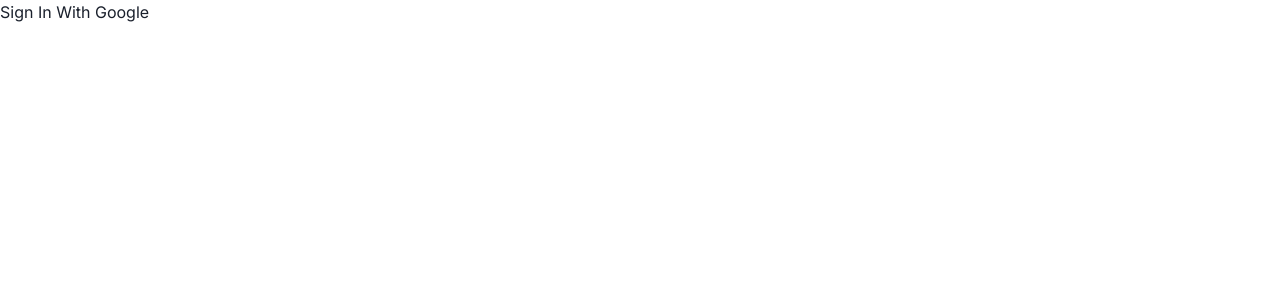
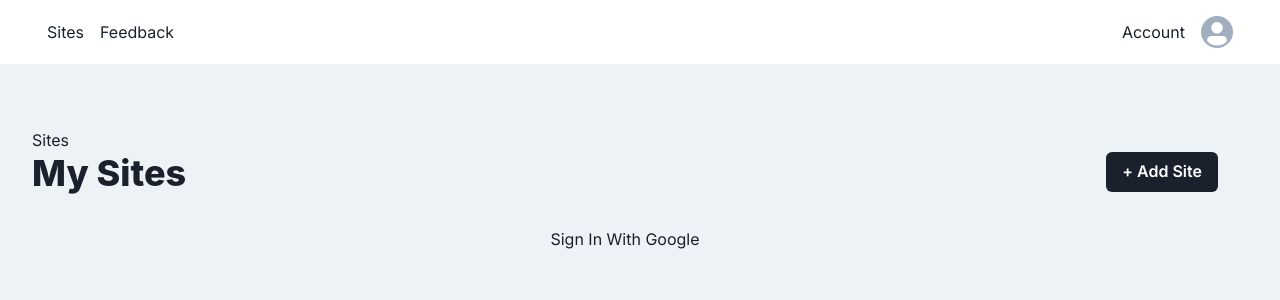
Before and after one commit to ryanyogan/dodobird, a Next.js app: page / in a window 1280 px wide. Shown: the top 300 px of the page. Built offline with nearby package versions, Linux system fonts and the light colour scheme; no server answers.

Commit message:
dashboard shell

```diff
--- /dev/null
+++ b/components/DashboardShell.tsx
@@ -0,0 +1,70 @@
+import {
+  Avatar,
+  Box,
+  Breadcrumb,
+  BreadcrumbItem,
+  BreadcrumbLink,
+  Button,
+  Flex,
+  Heading,
+  Link,
+} from "@chakra-ui/react";
+import { useAuth } from "lib/auth";
+import React from "react";
+
+export default function DashboardShell({
+  children,
+}: {
+  children: React.ReactNode;
+}) {
+  const { user } = useAuth();
+
+  return (
+    <Box backgroundColor="gray.100" h="100vh">
+      <Flex backgroundColor="white" mb={16} w="full">
+        <Flex
+          alignItems="center"
+          justifyContent="space-between"
+          pt={4}
+          pb={4}
+          maxW="1250px"
+          margin="0 auto"
+          w="full"
+          px={8}
+        >
+          <Flex>
+            <Link mr={4}>Sites</Link>
+            <Link>Feedback</Link>
+          </Flex>
+          <Flex justifyContent="center" alignItems="center">
+            <Link mr={4}>Account</Link>
+            <Avatar size="sm" src={user?.photoURL} />
+          </Flex>
+        </Flex>
+      </Flex>
+      <Flex margin="0" direction="column" maxW="1250px" px={8}>
+        <Breadcrumb>
+          <BreadcrumbItem>
+            <BreadcrumbLink>Sites</BreadcrumbLink>
+          </BreadcrumbItem>
+        </Breadcrumb>
+        <Flex justifyContent="space-between">
+          <Heading mb={8}>My Sites</Heading>
+          <Button
+            backgroundColor="gray.800"
+            color="white"
+            fontWeight="medium"
+            _hover={{ bg: "gray.700" }}
+            _active={{
+              bg: "gray.800",
+              transform: "scale(0.95)",
+            }}
+          >
+            + Add Site
+          </Button>
+        </Flex>
+        {children}
+      </Flex>
+    </Box>
+  );
+}
--- a/pages/index.tsx
+++ b/pages/index.tsx
@@ -1,9 +1,12 @@
+import DashboardShell from "components/DashboardShell";
 import { useAuth } from "../lib/auth";
 
 export default function Home() {
   const auth = useAuth();
 
-  return auth.user ? (
+  return (
+    <DashboardShell>
+      {auth.user ? (
         <div>
           <p>Email: {auth.user.email}</p>
           <button onClick={(e) => auth.signout()}>Sign Out</button>
@@ -12,5 +15,7 @@ export default function Home() {
         <button onClick={(e) => auth.signinWithGoogle()}>
           Sign In With Google
         </button>
+      )}
+    </DashboardShell>
   );
 }
```
Lines whose indentation alone changed are shown as unchanged.
